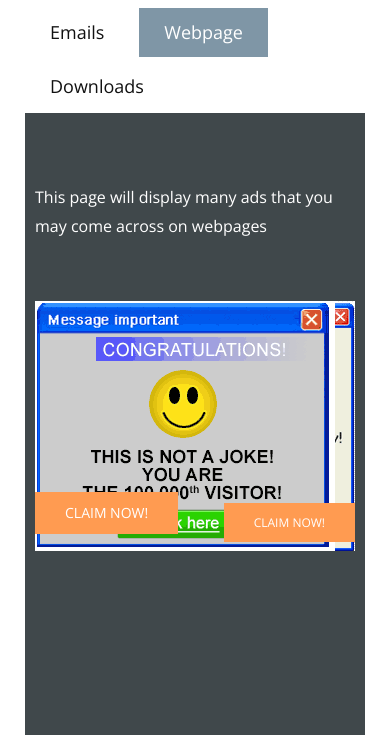
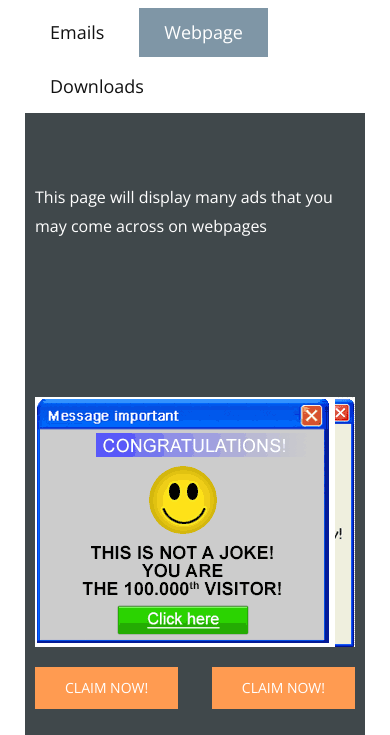
Before and after one commit to huang-bee/mddn201_p2, a plain HTML site: page Interactive.html in a window 390 px wide. Both pictures are taken after a click on the tab "Webpage". Shown: the part 109-844 px from the top of the page. Drawn offline with nearby package versions, Linux system fonts and the light colour scheme.

Commit message:
Final Prototype

```diff
--- a/Interactive.css
+++ b/Interactive.css
@@ -13,10 +13,10 @@
 .u-section-1 .u-tab-pane-2 {background-image: none}
 .u-section-1 .u-container-layout-2 {padding: 30px}
 .u-section-1 .u-text-3 {line-height: 1.8; margin: 40px auto 0}
-.u-section-1 .u-image-2 {width: 300px; height: 250px; margin: 60px auto 0 163px}
-.u-section-1 .u-image-3 {width: 300px; height: 250px; margin: -250px 166px 0 auto}
-.u-section-1 .u-btn-3 {text-transform: uppercase; font-size: 0.75rem; background-image: none; border-style: none; margin: -48px 251px 0 auto}
-.u-section-1 .u-btn-4 {text-transform: uppercase; font-size: 0.875rem; background-image: none; border-style: none; margin: -50px auto 0 241px}
+.u-section-1 .u-image-2 {width: 300px; height: 250px; margin: 156px auto 0 165px}
+.u-section-1 .u-image-3 {width: 300px; height: 250px; margin: -250px 165px 0 auto}
+.u-section-1 .u-btn-3 {text-transform: uppercase; font-size: 0.875rem; background-image: none; border-style: none; margin: 20px auto 0 231px}
+.u-section-1 .u-btn-4 {text-transform: uppercase; font-size: 0.875rem; background-image: none; border-style: none; margin: -42px 243px 0 auto}
 .u-section-1 .u-tab-pane-3 {background-image: none}
 .u-section-1 .u-container-layout-3 {padding: 30px}
 .u-section-1 .u-text-4 {width: 620px; margin: 122px auto 0}
@@ -26,14 +26,14 @@
 .u-section-1 .u-text-1 {width: 410px}
 .u-section-1 .u-tabs-1 {height: auto; margin-bottom: 43px; margin-right: initial; margin-left: initial}
 .u-section-1 .u-btn-2 {margin-left: 268px}
-.u-section-1 .u-btn-3 {margin-right: 51px}
-.u-section-1 .u-btn-4 {margin-left: 41px}
+.u-section-1 .u-btn-3 {margin-left: 31px}
+.u-section-1 .u-btn-4 {margin-right: 43px}
 .u-section-1 .u-btn-5 {margin-left: 224px} }
 
 @media (max-width: 991px){ .u-section-1 .u-text-1 {margin-left: 15px}
 .u-section-1 .u-btn-2 {margin-left: 48px}
-.u-section-1 .u-btn-3 {margin-right: 0}
-.u-section-1 .u-btn-4 {margin-left: 0}
+.u-section-1 .u-btn-3 {margin-left: 0}
+.u-section-1 .u-btn-4 {margin-right: 0}
 .u-section-1 .u-btn-5 {margin-left: 4px} }
 
 @media (max-width: 767px){ .u-section-1 .u-text-1 {margin-left: 11px}
```
